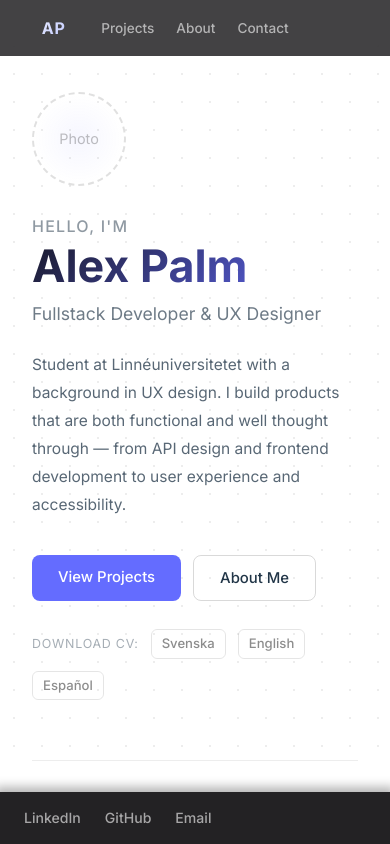
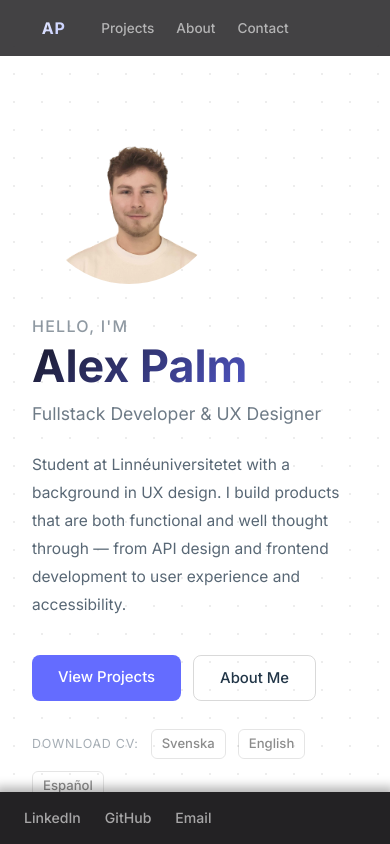
Before and after one commit to Hoohaaw/portfolio, a React (Vite) app: page / in a window 390 px wide. Shown: the top 844 px of the page. Built offline with nearby package versions, Linux system fonts and the light colour scheme.

Commit message:
Add profile picture and update design

```diff
--- a/src/Intro-card.jsx
+++ b/src/Intro-card.jsx
@@ -25,8 +25,8 @@ function Card() {
         </div>
       </div>
       <div className={styles.heroImage}>
-        <div className={styles.photoPlaceholder}>
-          <span>Photo</span>
+        <div className={styles.photoCircle}>
+          <img src="/images/ProfilePic.png" alt="Alex Palm" className={styles.profilePhoto} />
         </div>
       </div>
     </div>
--- a/src/css/Intro-card.module.css
+++ b/src/css/Intro-card.module.css
@@ -160,6 +160,23 @@
   background: radial-gradient(circle at center, rgba(100, 108, 255, 0.08) 0%, transparent 70%);
 }
 
+.photoCircle {
+  width: 280px;
+  height: 280px;
+  border-radius: 50%;
+  overflow: hidden;
+  border: 2px solid rgba(255, 255, 255, 0.12);
+}
+
+.profilePhoto {
+  width: 100%;
+  height: 100%;
+  object-fit: cover;
+  object-position: center top;
+  transform: scale(1.8) translateY(-40%);
+  transform-origin: center top;
+}
+
 @media (max-width: 680px) {
   .hero {
     flex-direction: column-reverse;
@@ -178,8 +195,13 @@
   }
 
   .photoPlaceholder {
-    width: 90px;
-    height: 90px;
+    width: 190px;
+    height: 190px;
+  }
+
+  .photoCircle {
+    width: 190px;
+    height: 190px;
   }
 }
 
```
Also changed, not shown: public/images/ProfilePic.png (added).
